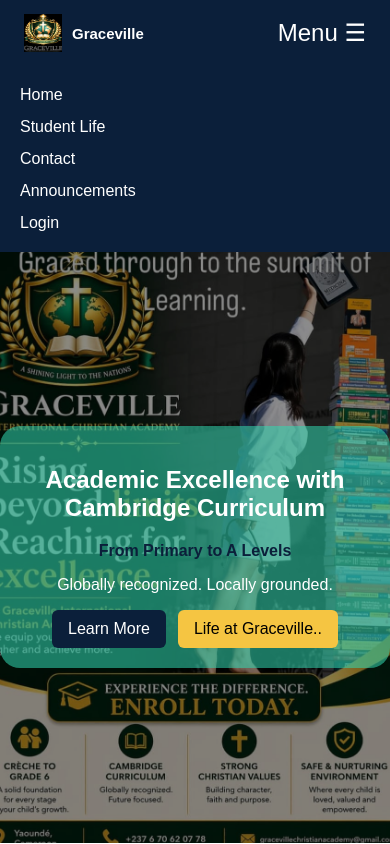
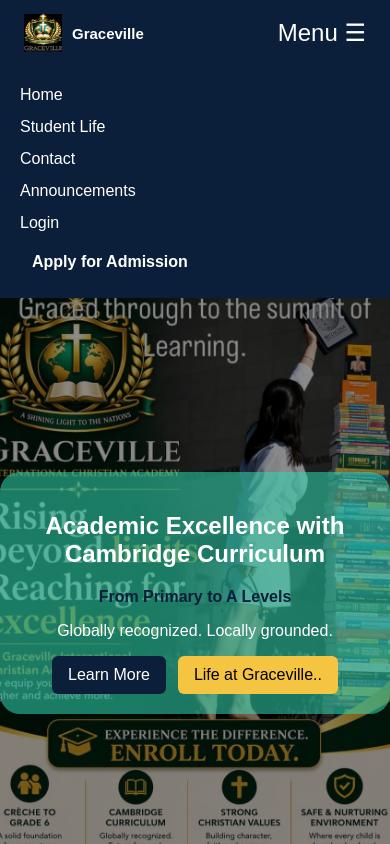
Before and after one commit to GweStanley/Frontend_Graceville, a Next.js app: page / in a window 390 px wide. Both pictures are taken after a click on the element "Menu ☰". Shown: the top 844 px of the page. Built offline with nearby package versions, Linux system fonts and the light colour scheme.

Commit message:
admission in mobile view

```diff
--- a/components/layout/Navbar.js
+++ b/components/layout/Navbar.js
@@ -128,6 +128,13 @@
               </button>
             </>
           )}
+          <a
+            href="https://docs.google.com/forms/d/e/1FAIpQLSePPooFxqdYLX7V31EkAcwLNEwACrGbZabX9pSL0z7k7XKg-Q/viewform"
+            target="_blank"
+            className="applyBtn"
+          >
+            Apply for Admission
+          </a>
 
         </div>
       )}
```
